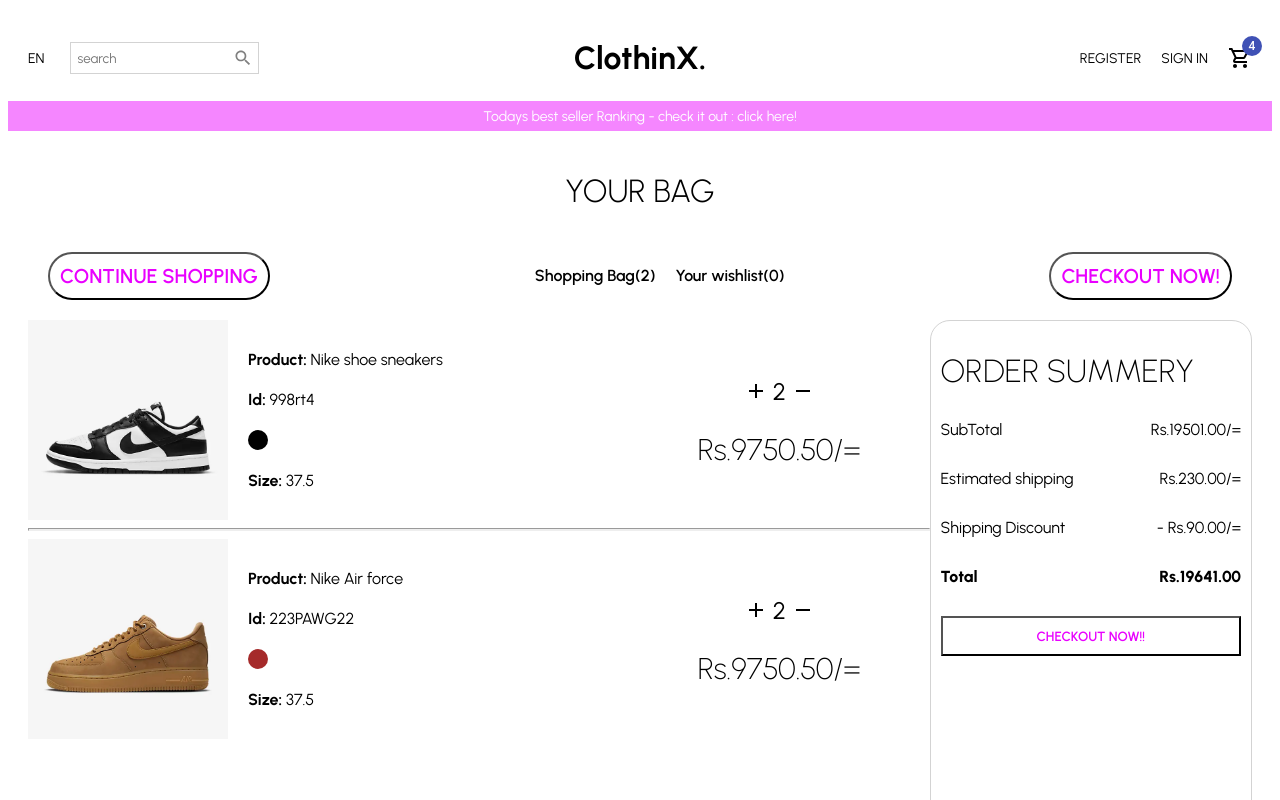
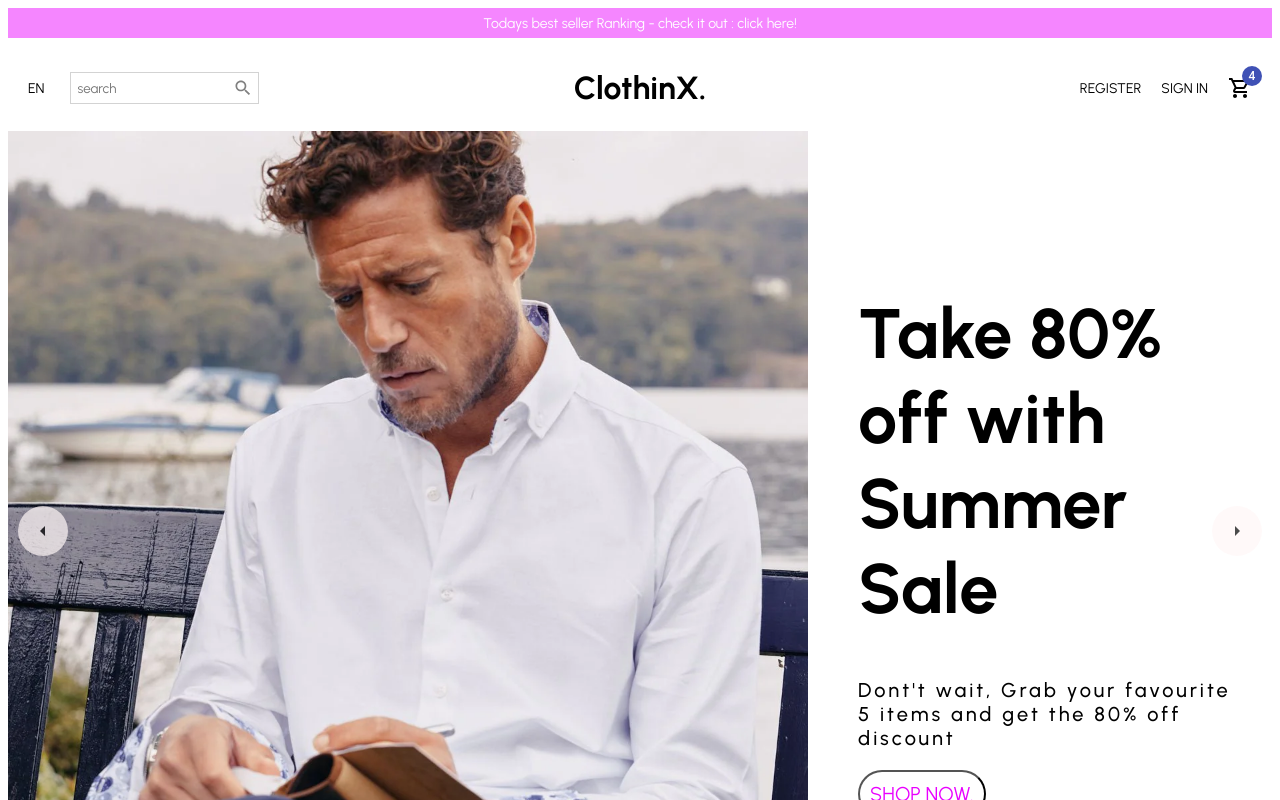
Before and after one commit to indura08/ClothinX-project-frontend, a React (Vite) app: page / in a window 1280 px wide. Shown: the top 800 px of the page. Built offline with nearby package versions, Linux system fonts and the light colour scheme.

Commit message:
minor changes

```diff
--- a/src/App.jsx
+++ b/src/App.jsx
@@ -11,7 +11,7 @@
 
   return (
     <>
-      <Cart/>
+      <Home/>
     </>
   )
 }
```
